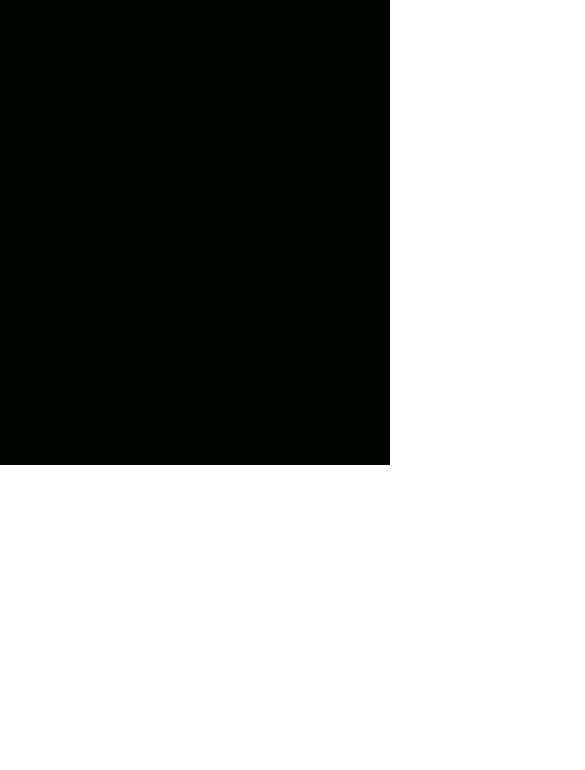
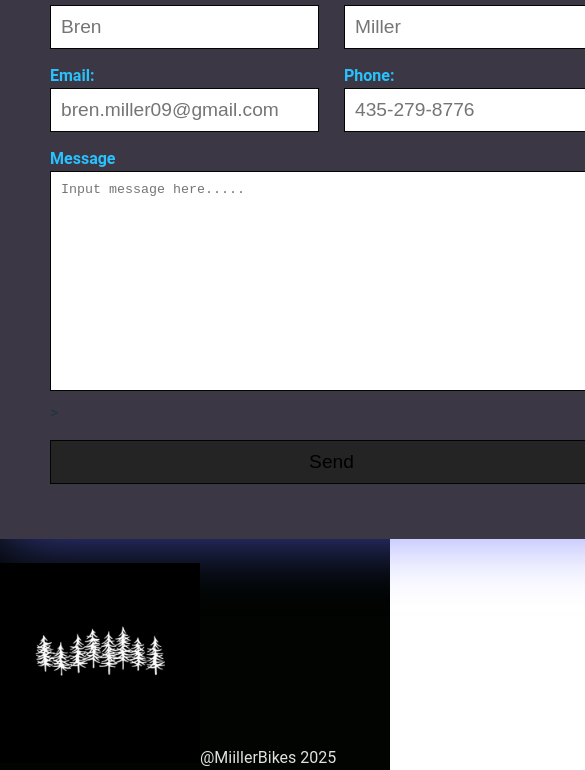
Before and after one commit to brenmiller27/wdd330-project, a website built with Vite: page wdd330-project/contact.html in a window 390 px wide. Shown: the part 379-1149 px from the top of the page, 585 px wide, since content can reach past the window. Before the commit the page ends 844 px from the top, so only its background shows below. Built offline with nearby package versions, Linux system fonts and the light colour scheme.

Commit message:
initial commit

```diff
--- a/wdd330-project/contact.html
+++ b/wdd330-project/contact.html
@@ -6,14 +6,16 @@
     <meta http-equiv="X-UA" content="width=device-width, intial-scale=1.0">
     <title>WDD330-Bren-Miller</title>
     <link rel="stylesheet" href="src/style.css">
-    <link href="https://cdn.jsdelivr.net/npm/remixicon@4.5.0/fonts/remixicon.css"/>
+    <link rel="stylesheet" href="styles/contact.css">
+    <link href="https://cdn.jsdelivr.net/npm/remixicon@4.5.0/fonts/remixicon.css"
     rel="stylesheet"/>
 </head>
 <body>
+    <div id="app"></div>
    <header>
             <nav>
                 <a href="#" class ="logo"><img src="home/images/images/logo.PNG" width="130px"> </a>
-                <a href="#" class ="logo"><img src="home/images/images/trees.PNG" width="200px"></a>
+                <a href="#" class ="logo"><img src="home/images/images/forest.PNG" width="200px"></a>
                 <ul class="nav_list">
                     <li><a href="index.html" class="nav_link">Home</a></li>
                     <li><a href="about.html" class="nav_link">About Us</a> </li>
@@ -28,16 +30,71 @@
             </nav>
 
     </header>
-     <main>
+     <main >
+        <br>
+        <div class="contactus">
+            <title>Get in touch!</title>
+        </div>
+        <br>
+        <div class="box">
+            <div class="contact form">
+                <h1>Get in touch with us</h1>
+                <form>
+                    <div class="formBox">
+                        <div class="row50">
+                            <div class="inputBox">
+                                <span>First Name:</span>
+                                <input type="text" placeholder="Bren">
+                            </div>
+                             <div class="inputBox">
+                                <span>Last Name:</span>
+                                <input type="text" placeholder="Miller">
+                            </div>
+                        </div>
+                        <div class="row50">
+                            <div class="inputBox">
+                                <span>Email:</span>
+                                <input type="text" placeholder="bren.miller09@gmail.com">
+                            </div>
+                             <div class="inputBox">
+                                <span>Phone:</span>
+                                <input type="text" placeholder="435-279-8776">
+                            </div>
+                        </div>
+                        <div class="row100">
+                            <div class="inputBox">
+                                <span>Message</span>
+                                <textarea placeholder="Input message here....."></textarea>>
+                            </div>
+                        </div>
+
+                        <div class="row100">
+                            <div class="inputBox">
+                                <input type="submit" value="Send">
+                            </div>
+                        </div>
+                    </div>
+                </form>
+            </div>
+            <div class="contact info">
+               <!-- <i class="ri-twitter-x-line"></i> -->
+               <!-- <i class="ri-facebook-circle-fill"></i> -->
+               <!-- <i class="ri-instagram-line"></i> -->
+
+            </div>
+            <div class="contact map"></div>
+        </div>
+
 
 
 
     </main>
+    <br>
 
-     <footer><span><img src="home/images/images/forest.PNG" alt="#">@MiillerBikes 2025</span></footer>
+     <footer><span><img src="home/images/images/trees.PNG" alt="#">@MiillerBikes 2025</span></footer>
 
 
-    <script src="js/main.js"></script>
+    <script defer src="js/main.js"></script>
 
 
 </body>
--- a/wdd330-project/js/main.js
+++ /dev/null
@@ -1,12 +0,0 @@
-const toggleBtn = document.querySelector('.toggle_btn')
-
-const toggleBtnIcon = document.querySelector('.toggle_btn i')
-
-const menu = document.querySelector('.nav_list')
-
-toggleBtn.onclick = function () {
-    menu.classList.toggle('nav--open')
-    const isOpen = menu.classList.contains('nav--open')
-
-    toggleBtnIcon.classList = isOpen ? "ri-close-line" : "ri-menu-line";
-}
--- a/wdd330-project/js/my-modules.js
+++ b/wdd330-project/js/my-modules.js
@@ -1,3 +1,20 @@
 const myModule = require('./my-module');
 
 console.log(myConsole);
+
+
+export function togglebtn(){
+
+    const toggleBtn = document.querySelector('.toggle_btn')
+
+    const toggleBtnIcon = document.querySelector('.toggle_btn i')
+
+    const menu = document.querySelector('.nav_list')
+
+    toggleBtn.onclick = function() {
+        menu.classList.toggle('nav--open')
+        const isOpen = menu.classList.contains('nav--open')
+
+        toggleBtnIcon.classList = isOpen ? "ri-close-line" : "ri-menu-line";
+    }
+}
--- a/wdd330-project/src/main.js
+++ b/wdd330-project/src/main.js
@@ -2,6 +2,7 @@ import './style.css'
 import javascriptLogo from './javascript.svg'
 import viteLogo from '/vite.svg'
 import { setupCounter } from './counter.js'
+import { togglebtn } from '../js/my-modules.js'
 
 document.querySelector('#app').innerHTML = `
   <div>
@@ -23,15 +24,4 @@ document.querySelector('#app').innerHTML = `
 
 setupCounter(document.querySelector('#counter'))
 
-const toggleBtn = document.querySelector('.toggle_btn')
-
-const toggleBtnIcon = document.querySelector('.toggle_btn i')
-
-const menu = document.querySelector('.nav_list')
-
-toggleBtn.onclick = function () {
-    menu.classList.toggle('nav--open')
-    const isOpen = menu.classList.contains('nav--open')
-
-    toggleBtnIcon.classList = isOpen ? "ri-close-line" : "ri-menu-line";
-}
+togglebtn();
--- /dev/null
+++ b/wdd330-project/styles/contact.css
@@ -0,0 +1,128 @@
+ :root{
+ line-height: 1.5;
+  font-weight: 400;
+
+  color-scheme: light dark;
+  color: rgba(255, 255, 255, 0.87);
+  background-color: #242424;
+
+  font-synthesis: none;
+  text-rendering: optimizeLegibility;
+  -webkit-font-smoothing: antialiased;
+  -moz-osx-font-smoothing: grayscale;
+   --primary-color: #3C3744;
+    --secondary-color: #DFE0E2;
+    --Tertiary-color: #010400;
+    --Fourth-Color: #28C2FF;
+    --max-width: 1400px;
+}
+
+*{
+    margin: 0;
+    padding: 0;
+    box-sizing: border-box;
+}
+
+.contactus title {
+
+    color: var(--primary-color);
+
+    filter: drop-shadow(0 0 2em #646cffaa);
+
+}
+
+.contactus{
+    position: relative;
+    width: 100%;
+    padding: 40px 100px;
+
+}
+
+.contactus .title{
+    display: flex;
+    color: var(--secondary-color);
+}
+
+.box{
+    position: relative;
+    display: grid;
+    grid-template-columns: 2fr 1fr;
+    grid-template-rows: 5fr 4fr;
+    grid-template-areas:
+    "form info"
+    "form map";
+    grid-gap: 20px;
+}
+.form {
+    grid-area: form;
+}
+
+.info {
+    grid-area: info;
+}
+
+.map {
+    grid-area: map;
+}
+
+.contact{
+    padding: 40px 50px;
+    background: var(--primary-color);
+    filter: drop-shadow(0 0 2em #646cffaa);
+}
+
+.inputBox input{
+    padding: 10px;
+    font-size: 1.2em;
+    outline: none;
+    border: 1px solid #010400;
+}
+
+.inputBox textarea{
+    padding: 10px;
+    outline: none;
+    border: 1px solid #010400;
+    resize: none;
+    min-height: 220px;
+    margin-bottom: 10px;
+}
+
+.inputBox input[type="submit"]
+{
+    background-color: #242424;
+
+}
+
+.inputBox input:hover::after{
+    filter: drop-shadow(0 0 2em #646cffaa);
+}
+
+.formBox{
+    position: relative;
+    width: 100%;
+}
+
+.formBox .row50{
+    display: flex;
+    gap: 25px;
+}
+
+.formBox .row50{
+    display: flex;
+    gap: 25px;
+}
+
+.inputBox{
+    display: flex;
+    flex-direction: column;
+    margin-bottom: 15px;
+}
+
+.input .row100 .inputBox{
+    width: 100%;
+}
+
+.inputBox span{
+    color: #28C2FF;
+    font-weight: 600;
+}
```
Also changed, not shown: wdd330-project/about.html (+5 -7 lines), wdd330-project/bike.html (+5 -5 lines), wdd330-project/dirtbike.html (+1 -0 lines), wdd330-project/index.html (+3 -2 lines), wdd330-project/js/product-listing.js (+55 -0 lines).
